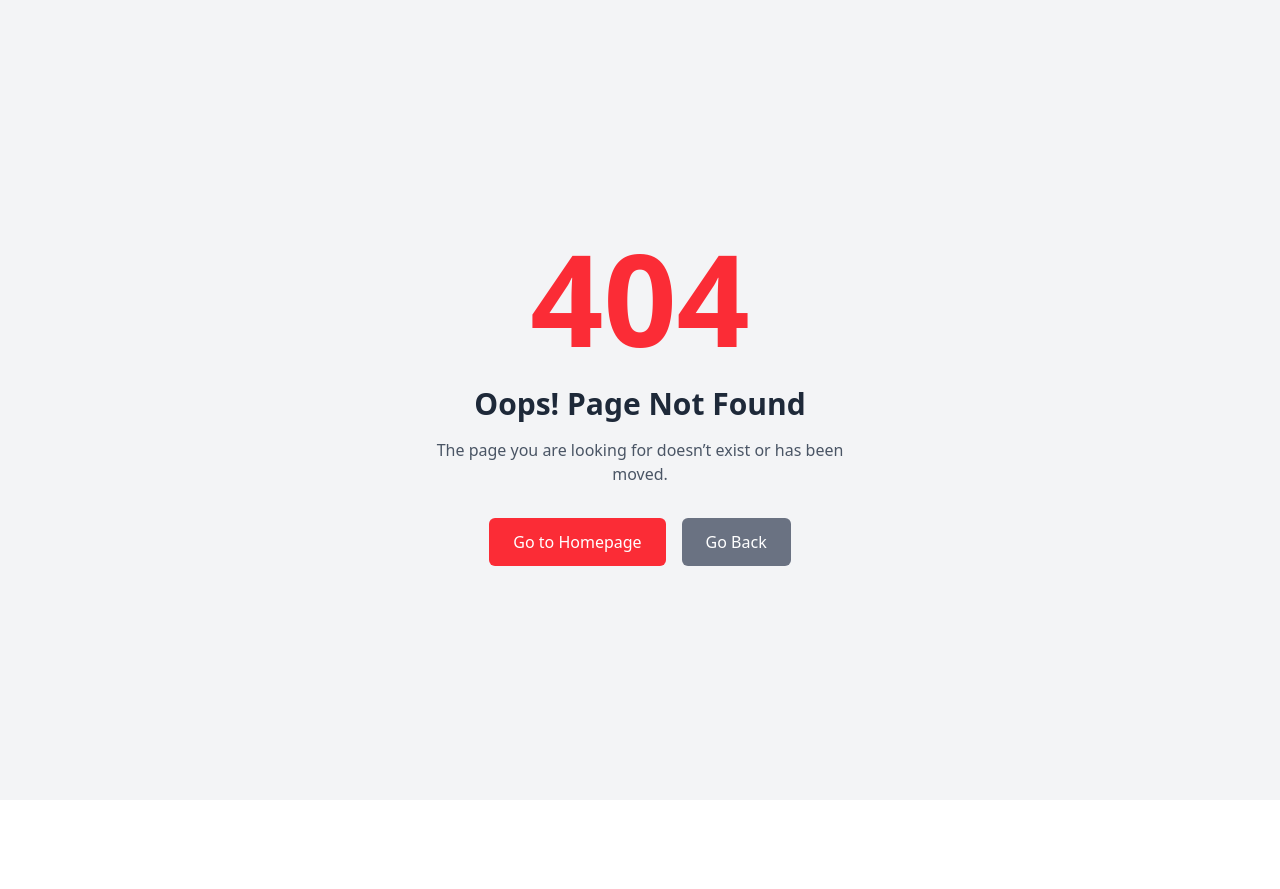
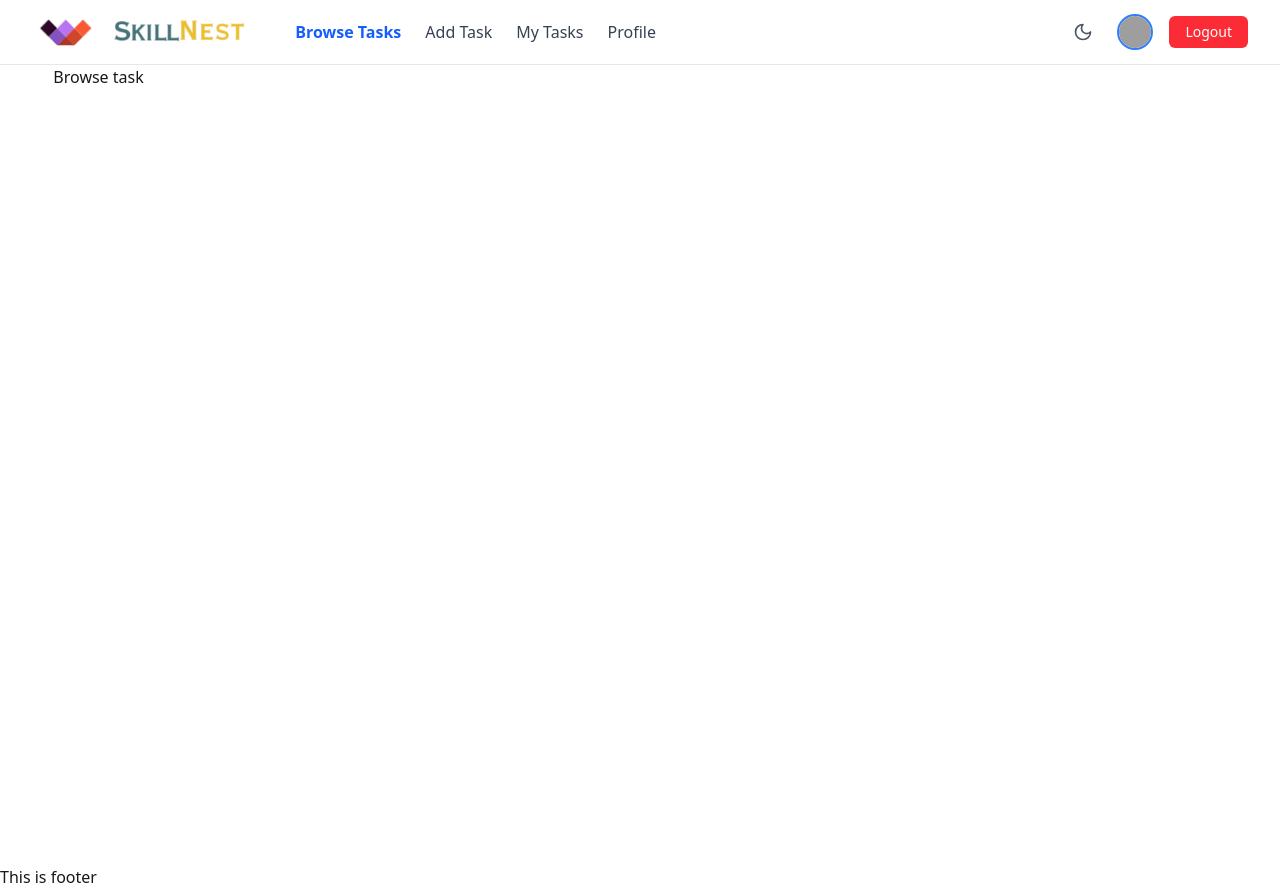
Before and after one commit to touhidtamim/Skillnest-Client-Side, a React (Vite) app: page /skillnest/all-tasks in a window 1280 px wide. Before the commit this address had no page. Before the commit the page ends 800 px from the top, so only its background shows below. Built offline with nearby package versions, Linux system fonts and the light colour scheme; grey boxes are pictures that could not be loaded.

Commit message:
updated router setup

```diff
--- a/src/Components/Navbar.jsx
+++ b/src/Components/Navbar.jsx
@@ -1,245 +1,274 @@
-import { Link } from "react-router-dom";
-import { useState, useEffect } from "react";
+import { Link, NavLink, useNavigate } from "react-router-dom";
+import { useState } from "react";
+import { Menu, X, Moon, Sun } from "lucide-react";
 
 const Navbar = () => {
-  const [user, setUser] = useState(null);
-  const [isMenuOpen, setIsMenuOpen] = useState(false);
+  const user = {
+    name: "Touhid Tamim",
+    avatar: "https://i.pravatar.cc/40",
+    // null করলে login off হয়ে যাবে
+  };
 
-  useEffect(() => {
-    // Temporary mock user - remove this when Firebase is set up
-    const mockUser = {
-      displayName: "John Doe",
-      photoURL: "https://example.com/profile.jpg",
-      email: "john@example.com",
-    };
-    setUser(mockUser);
-
-    // Firebase auth listener will be implemented later
-    // const unsubscribe = auth.onAuthStateChanged((user) => {
-    //   setUser(user);
-    // });
-    // return () => unsubscribe();
-  }, []);
+  const navigate = useNavigate();
+  const [darkMode, setDarkMode] = useState(false);
+  const [menuOpen, setMenuOpen] = useState(false);
 
   const handleLogout = () => {
-    // Firebase logout will be implemented later
-    console.log("Logging out...");
-    setUser(null);
+    console.log("User logged out");
+    navigate("/login");
   };
 
+  const toggleTheme = () => {
+    setDarkMode(!darkMode);
+    document.documentElement.classList.toggle("dark");
+  };
+
+  const activeClass = "text-blue-600 dark:text-blue-400 font-semibold";
+  const normalClass = "hover:text-blue-500 dark:hover:text-blue-400 transition";
+
   return (
-    <nav className="bg-white shadow-lg dark:bg-gray-800">
+    <nav className="bg-white dark:bg-gray-900 border-b border-gray-200 dark:border-gray-700">
       <div className="max-w-7xl mx-auto px-4 sm:px-6 lg:px-8">
-        <div className="flex justify-between h-16">
-          {/* Logo and main nav items */}
+        <div className="flex items-center justify-between h-16">
+          {/* Logo and Mobile Menu Button */}
           <div className="flex items-center">
-            <Link to="/" className="flex-shrink-0 flex items-center">
-              <span className="text-xl font-bold text-indigo-600 dark:text-indigo-300">
-                TaskMarket
-              </span>
+            {/* Mobile menu button */}
+            <button
+              onClick={() => setMenuOpen(!menuOpen)}
+              className="md:hidden text-gray-500 dark:text-gray-400 hover:text-gray-600 dark:hover:text-gray-300 mr-2"
+            >
+              {menuOpen ? <X size={24} /> : <Menu size={24} />}
+            </button>
+
+            {/* Logo */}
+            <Link to="/" className="flex items-center gap-2 flex-shrink-0">
+              <img
+                src="/Images/Skillnest-nav-logo.png"
+                alt="Logo"
+                className="h-8"
+              />
+              <img
+                src="/Images/skillnest-name.png"
+                alt="Name"
+                className="h-8 hidden sm:block"
+              />
             </Link>
 
-            <div className="hidden md:ml-6 md:flex md:space-x-8">
-              <Link
-                to="/"
-                className="border-indigo-500 text-gray-900 inline-flex items-center px-1 pt-1 border-b-2 text-sm font-medium dark:text-white"
+            {/* Desktop Nav Links */}
+            <div className="hidden md:flex md:ml-10 gap-6 text-gray-700 dark:text-gray-200 font-medium">
+              <NavLink
+                to="/skillnest/all-tasks"
+                className={({ isActive }) =>
+                  isActive ? activeClass : normalClass
+                }
               >
-                Home
-              </Link>
+                Browse Tasks
+              </NavLink>
 
               {user && (
                 <>
-                  <Link
-                    to="/add-task"
-                    className="border-transparent text-gray-500 hover:border-gray-300 hover:text-gray-700 inline-flex items-center px-1 pt-1 border-b-2 text-sm font-medium dark:text-gray-300 dark:hover:text-white"
+                  <NavLink
+                    to="/skillnest/add-task"
+                    className={({ isActive }) =>
+                      isActive ? activeClass : normalClass
+                    }
                   >
                     Add Task
-                  </Link>
-                  <Link
-                    to="/browse-tasks"
-                    className="border-transparent text-gray-500 hover:border-gray-300 hover:text-gray-700 inline-flex items-center px-1 pt-1 border-b-2 text-sm font-medium dark:text-gray-300 dark:hover:text-white"
+                  </NavLink>
+                  <NavLink
+                    to="/skillnest/my-task"
+                    className={({ isActive }) =>
+                      isActive ? activeClass : normalClass
+                    }
                   >
-                    Browse Tasks
-                  </Link>
-                  <Link
-                    to="/my-tasks"
-                    className="border-transparent text-gray-500 hover:border-gray-300 hover:text-gray-700 inline-flex items-center px-1 pt-1 border-b-2 text-sm font-medium dark:text-gray-300 dark:hover:text-white"
+                    My Tasks
+                  </NavLink>
+                  <NavLink
+                    to="/skillnest/my-profile"
+                    className={({ isActive }) =>
+                      isActive ? activeClass : normalClass
+                    }
                   >
-                    My Posted Tasks
-                  </Link>
+                    Profile
+                  </NavLink>
                 </>
               )}
             </div>
           </div>
 
-          {/* Auth buttons */}
-          <div className="hidden md:ml-6 md:flex md:items-center">
+          {/* Right Side */}
+          <div className="hidden md:flex items-center gap-4">
+            {/* Theme Toggle */}
+            <button
+              onClick={toggleTheme}
+              className="p-2 rounded-full text-gray-600 dark:text-gray-300 hover:bg-gray-100 dark:hover:bg-gray-800 transition"
+              title="Toggle Theme"
+              aria-label="Toggle dark mode"
+            >
+              {darkMode ? (
+                <Sun size={20} className="text-yellow-400" />
+              ) : (
+                <Moon size={20} />
+              )}
+            </button>
+
+            {/* If User Logged In */}
             {user ? (
-              <div className="ml-3 relative">
-                <div className="flex items-center space-x-4">
-                  <span className="text-sm font-medium text-gray-700 dark:text-gray-200">
-                    {user.displayName}
-                  </span>
+              <div className="flex items-center gap-4">
                 <div className="relative group">
                   <img
-                      className="h-8 w-8 rounded-full"
-                      src={user.photoURL || "https://via.placeholder.com/150"}
-                      alt="User profile"
+                    src={user.avatar}
+                    alt="avatar"
+                    className="h-9 w-9 rounded-full border-2 border-blue-500 cursor-pointer"
                   />
-                    <div className="absolute bottom-full left-1/2 transform -translate-x-1/2 mb-2 hidden group-hover:block px-2 py-1 bg-gray-800 text-white text-xs rounded whitespace-nowrap">
-                      {user.displayName}
+                  <div className="absolute hidden group-hover:block bg-white dark:bg-gray-800 text-sm px-3 py-1 rounded shadow-lg top-full mt-1 left-1/2 -translate-x-1/2 whitespace-nowrap text-gray-700 dark:text-gray-200 border border-gray-200 dark:border-gray-700">
+                    {user.name}
                   </div>
                 </div>
                 <button
                   onClick={handleLogout}
-                    className="ml-4 inline-flex items-center px-4 py-2 border border-transparent text-sm font-medium rounded-md shadow-sm text-white bg-indigo-600 hover:bg-indigo-700 focus:outline-none focus:ring-2 focus:ring-offset-2 focus:ring-indigo-500"
+                  className="text-sm px-4 py-1.5 bg-red-500 text-white rounded-md hover:bg-red-600 transition"
                 >
                   Logout
                 </button>
               </div>
-              </div>
             ) : (
-              <div className="flex space-x-4">
+              <div className="flex gap-3">
                 <Link
                   to="/login"
-                  className="inline-flex items-center px-4 py-2 border border-transparent text-sm font-medium rounded-md shadow-sm text-white bg-indigo-600 hover:bg-indigo-700 focus:outline-none focus:ring-2 focus:ring-offset-2 focus:ring-indigo-500"
+                  className="text-sm px-4 py-1.5 border border-blue-500 rounded-md hover:bg-blue-50 dark:hover:bg-gray-800 text-blue-600 dark:text-blue-400 transition"
                 >
                   Login
                 </Link>
                 <Link
                   to="/register"
-                  className="inline-flex items-center px-4 py-2 border border-transparent text-sm font-medium rounded-md shadow-sm text-indigo-700 bg-indigo-100 hover:bg-indigo-200 focus:outline-none focus:ring-2 focus:ring-offset-2 focus:ring-indigo-500"
+                  className="text-sm px-4 py-1.5 bg-blue-500 text-white rounded-md hover:bg-blue-600 transition"
                 >
                   Register
                 </Link>
               </div>
             )}
           </div>
-
-          {/* Mobile menu button */}
-          <div className="-mr-2 flex items-center md:hidden">
-            <button
-              onClick={() => setIsMenuOpen(!isMenuOpen)}
-              className="inline-flex items-center justify-center p-2 rounded-md text-gray-400 hover:text-gray-500 hover:bg-gray-100 focus:outline-none focus:ring-2 focus:ring-inset focus:ring-indigo-500 dark:hover:bg-gray-700"
-            >
-              <span className="sr-only">Open main menu</span>
-              <svg
-                className={`${isMenuOpen ? "hidden" : "block"} h-6 w-6`}
-                xmlns="http://www.w3.org/2000/svg"
-                fill="none"
-                viewBox="0 0 24 24"
-                stroke="currentColor"
-                aria-hidden="true"
-              >
-                <path
-                  strokeLinecap="round"
-                  strokeLinejoin="round"
-                  strokeWidth="2"
-                  d="M4 6h16M4 12h16M4 18h16"
-                />
-              </svg>
-              <svg
-                className={`${isMenuOpen ? "block" : "hidden"} h-6 w-6`}
-                xmlns="http://www.w3.org/2000/svg"
-                fill="none"
-                viewBox="0 0 24 24"
-                stroke="currentColor"
-                aria-hidden="true"
-              >
-                <path
-                  strokeLinecap="round"
-                  strokeLinejoin="round"
-                  strokeWidth="2"
-                  d="M6 18L18 6M6 6l12 12"
-                />
-              </svg>
-            </button>
-          </div>
         </div>
       </div>
 
-      {/* Mobile menu */}
-      <div className={`${isMenuOpen ? "block" : "hidden"} md:hidden`}>
-        <div className="pt-2 pb-3 space-y-1">
-          <Link
-            to="/"
-            className="bg-indigo-50 border-indigo-500 text-indigo-700 block pl-3 pr-4 py-2 border-l-4 text-base font-medium dark:bg-gray-700 dark:text-white"
+      {/* Mobile Menu Content */}
+      {menuOpen && (
+        <div className="md:hidden bg-white dark:bg-gray-900 border-t border-gray-200 dark:border-gray-700">
+          <div className="px-2 pt-2 pb-3 space-y-1">
+            <NavLink
+              to="/skillnest/all-tasks"
+              className={({ isActive }) =>
+                `block px-3 py-2 rounded-md text-base font-medium ${
+                  isActive ? activeClass : normalClass
+                }`
+              }
+              onClick={() => setMenuOpen(false)}
             >
-            Home
-          </Link>
-
+              Browse Tasks
+            </NavLink>
             {user && (
               <>
-              <Link
-                to="/add-task"
-                className="border-transparent text-gray-600 hover:bg-gray-50 hover:border-gray-300 hover:text-gray-800 block pl-3 pr-4 py-2 border-l-4 text-base font-medium dark:text-gray-300 dark:hover:bg-gray-700 dark:hover:text-white"
+                <NavLink
+                  to="/skillnest/add-task"
+                  className={({ isActive }) =>
+                    `block px-3 py-2 rounded-md text-base font-medium ${
+                      isActive ? activeClass : normalClass
+                    }`
+                  }
+                  onClick={() => setMenuOpen(false)}
                 >
                   Add Task
-              </Link>
-              <Link
-                to="/browse-tasks"
-                className="border-transparent text-gray-600 hover:bg-gray-50 hover:border-gray-300 hover:text-gray-800 block pl-3 pr-4 py-2 border-l-4 text-base font-medium dark:text-gray-300 dark:hover:bg-gray-700 dark:hover:text-white"
+                </NavLink>
+                <NavLink
+                  to="/skillnest/my-task"
+                  className={({ isActive }) =>
+                    `block px-3 py-2 rounded-md text-base font-medium ${
+                      isActive ? activeClass : normalClass
+                    }`
+                  }
+                  onClick={() => setMenuOpen(false)}
                 >
-                Browse Tasks
-              </Link>
-              <Link
-                to="/my-tasks"
-                className="border-transparent text-gray-600 hover:bg-gray-50 hover:border-gray-300 hover:text-gray-800 block pl-3 pr-4 py-2 border-l-4 text-base font-medium dark:text-gray-300 dark:hover:bg-gray-700 dark:hover:text-white"
+                  My Tasks
+                </NavLink>
+                <NavLink
+                  to="/skillnest/my-profile"
+                  className={({ isActive }) =>
+                    `block px-3 py-2 rounded-md text-base font-medium ${
+                      isActive ? activeClass : normalClass
+                    }`
+                  }
+                  onClick={() => setMenuOpen(false)}
                 >
-                My Posted Tasks
-              </Link>
+                  Profile
+                </NavLink>
               </>
             )}
           </div>
-
-        <div className="pt-4 pb-3 border-t border-gray-200 dark:border-gray-700">
+          <div className="px-2 py-4 border-t border-gray-200 dark:border-gray-700">
+            <div className="flex items-center justify-between px-3">
               {user ? (
-            <div className="flex items-center px-4">
-              <div className="flex-shrink-0">
-                <img
-                  className="h-10 w-10 rounded-full"
-                  src={user.photoURL || "https://via.placeholder.com/150"}
-                  alt="User profile"
-                />
-              </div>
-              <div className="ml-3">
-                <div className="text-base font-medium text-gray-800 dark:text-white">
-                  {user.displayName}
-                </div>
-                <div className="text-sm font-medium text-gray-500 dark:text-gray-300">
-                  {user.email}
-                </div>
-              </div>
-            </div>
+                <button
+                  onClick={() => {
+                    handleLogout();
+                    setMenuOpen(false);
+                  }}
+                  className="w-full px-4 py-2 text-sm font-medium text-white bg-red-500 rounded-md hover:bg-red-600"
+                >
+                  Logout
+                </button>
               ) : (
-            <div className="mt-3 space-y-1">
+                <div className="flex gap-2 w-full">
                   <Link
                     to="/login"
-                className="block w-full px-4 py-2 text-base font-medium text-gray-500 hover:text-gray-800 hover:bg-gray-100 dark:hover:bg-gray-700 dark:hover:text-white"
+                    className="w-1/2 px-4 py-2 text-sm font-medium text-center border border-blue-500 rounded-md hover:bg-blue-50 dark:hover:bg-gray-800 text-blue-600 dark:text-blue-400"
+                    onClick={() => setMenuOpen(false)}
                   >
                     Login
                   </Link>
                   <Link
                     to="/register"
-                className="block w-full px-4 py-2 text-base font-medium text-gray-500 hover:text-gray-800 hover:bg-gray-100 dark:hover:bg-gray-700 dark:hover:text-white"
+                    className="w-1/2 px-4 py-2 text-sm font-medium text-center text-white bg-blue-500 rounded-md hover:bg-blue-600"
+                    onClick={() => setMenuOpen(false)}
                   >
                     Register
                   </Link>
                 </div>
               )}
-
+            </div>
+            <div className="mt-4 px-3">
+              <button
+                onClick={toggleTheme}
+                className="flex items-center gap-2 text-gray-700 dark:text-gray-300 hover:text-blue-500 dark:hover:text-blue-400 transition"
+              >
+                {darkMode ? (
+                  <>
+                    <Sun size={18} className="text-yellow-400" />
+                    <span>Light Mode</span>
+                  </>
+                ) : (
+                  <>
+                    <Moon size={18} />
+                    <span>Dark Mode</span>
+                  </>
+                )}
+              </button>
+            </div>
             {user && (
-            <div className="mt-3 space-y-1">
-              <button
-                onClick={handleLogout}
-                className="block w-full px-4 py-2 text-base font-medium text-left text-gray-500 hover:text-gray-800 hover:bg-gray-100 dark:hover:bg-gray-700 dark:hover:text-white"
-              >
-                Logout
-              </button>
+              <div className="mt-4 px-3 flex items-center gap-2">
+                <img
+                  src={user.avatar}
+                  alt="avatar"
+                  className="h-8 w-8 rounded-full border-2 border-blue-500"
+                />
+                <span className="text-gray-700 dark:text-gray-300 text-sm">
+                  {user.name}
+                </span>
               </div>
             )}
           </div>
         </div>
+      )}
     </nav>
   );
 };
--- /dev/null
+++ b/src/Pages/AddTask.jsx
@@ -0,0 +1,7 @@
+import React from "react";
+
+const AddTask = () => {
+  return <div>ADD TASK</div>;
+};
+
+export default AddTask;
--- /dev/null
+++ b/src/Pages/BrowseTask.jsx
@@ -0,0 +1,7 @@
+import React from "react";
+
+const BrowseTask = () => {
+  return <div>Browse task</div>;
+};
+
+export default BrowseTask;
--- /dev/null
+++ b/src/Pages/Login.jsx
@@ -0,0 +1,7 @@
+import React from "react";
+
+const Login = () => {
+  return <div>login page</div>;
+};
+
+export default Login;
--- /dev/null
+++ b/src/Pages/MyProfile.jsx
@@ -0,0 +1,7 @@
+import React from "react";
+
+const MyProfile = () => {
+  return <div>profile</div>;
+};
+
+export default MyProfile;
--- /dev/null
+++ b/src/Pages/MyTask.jsx
@@ -0,0 +1,7 @@
+import React from "react";
+
+const MyTask = () => {
+  return <div>My Task</div>;
+};
+
+export default MyTask;
--- /dev/null
+++ b/src/Pages/Register.jsx
@@ -0,0 +1,7 @@
+import React from "react";
+
+const Register = () => {
+  return <div>Register Page</div>;
+};
+
+export default Register;
--- a/src/Routes/Route.jsx
+++ b/src/Routes/Route.jsx
@@ -2,16 +2,57 @@ import { createBrowserRouter } from "react-router-dom";
 import MainLayout from "./../Layouts/MainLayout";
 import NotFound from "../Components/NotFound";
 import Home from "../Pages/Home";
+import BrowseTask from "../Pages/BrowseTask";
+import AddTask from "../Pages/AddTask";
+import MyTask from "../Pages/MyTask";
+import MyProfile from "./../Pages/MyProfile";
+import Login from "./../Pages/Login";
+import Register from "./../Pages/Register";
 
 const router = createBrowserRouter([
   {
     path: "/",
-    element: <MainLayout />,
-    errorElement: <NotFound />,
+    element: <MainLayout></MainLayout>,
+    errorElement: <NotFound></NotFound>,
     children: [
       {
         path: "/",
-        element: <Home />,
+        element: <Home></Home>,
+      },
+
+      {
+        path: "/skillnest/all-tasks",
+        element: <BrowseTask></BrowseTask>,
+      },
+
+      {
+        path: "/skillnest/add-task",
+        element: <AddTask></AddTask>,
+      },
+
+      {
+        path: "/skillnest/my-task",
+        element: <MyTask></MyTask>,
+      },
+
+      {
+        path: "/skillnest/my-profile",
+        element: <MyTask></MyTask>,
+      },
+
+      {
+        path: "/skillnest/my-task",
+        element: <MyProfile></MyProfile>,
+      },
+
+      {
+        path: "/skillnest/login",
+        element: <Login></Login>,
+      },
+
+      {
+        path: "/skillnest/register",
+        element: <Register></Register>,
       },
     ],
   },
```
Also changed, not shown: public/Images/Skillnest-nav-logo.png (added), public/Images/skillnest-name.png (added). Lines whose indentation alone changed are shown as unchanged.
